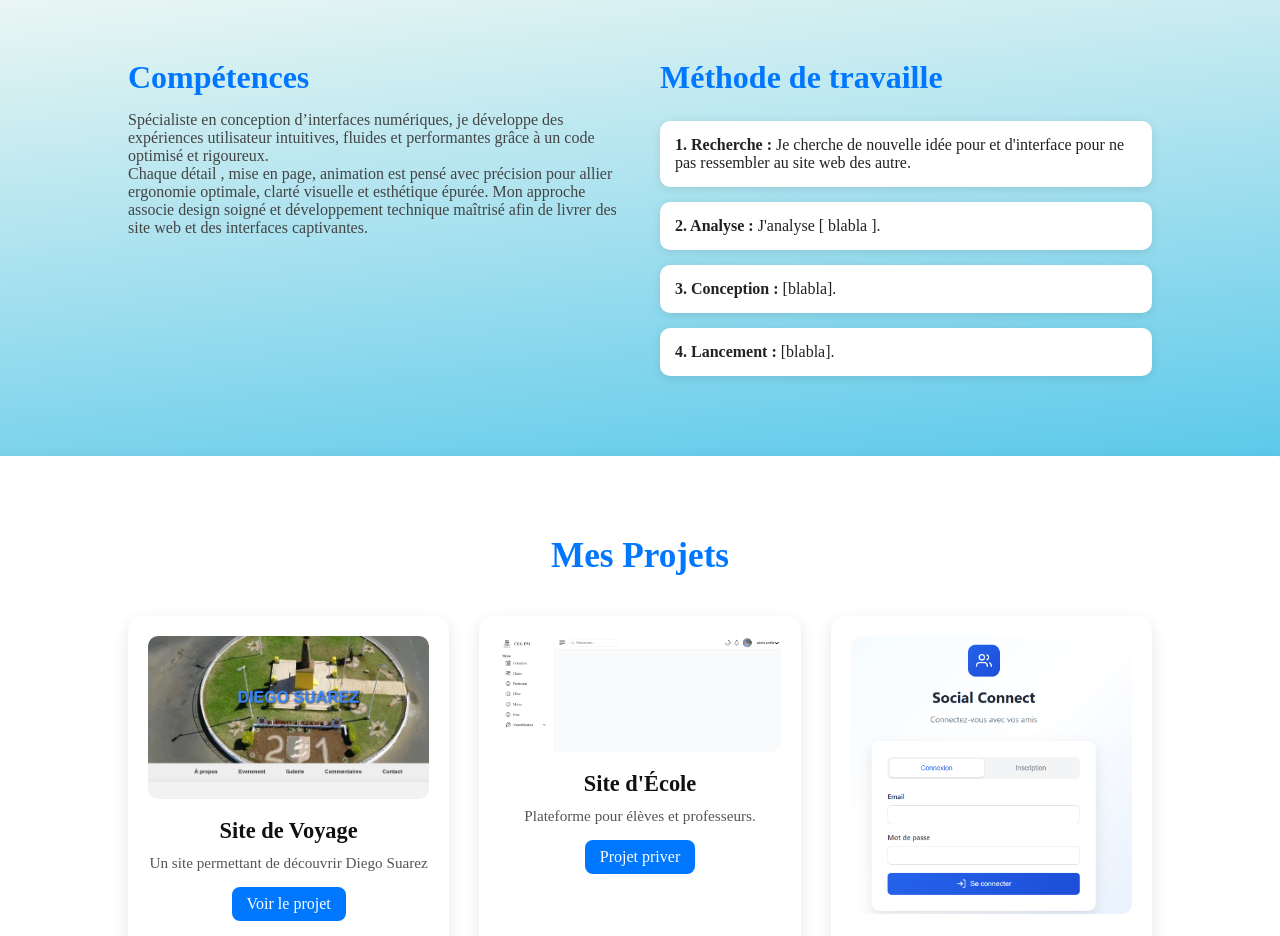
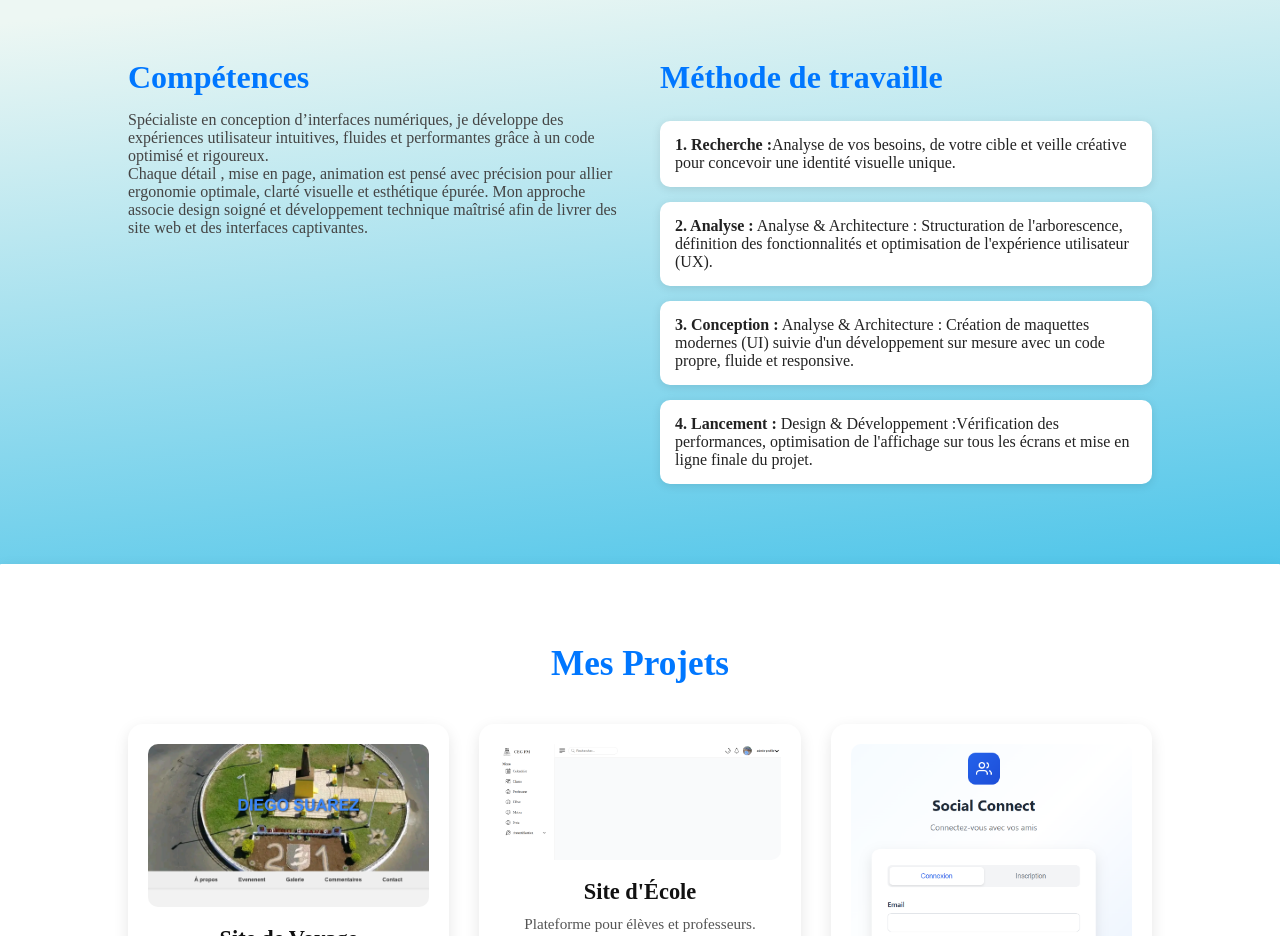
Before and after one commit to Hamzah0071/portfolio, a plain HTML site: page index.html in a window 1280 px wide. Shown: the part 1360-2296 px from the top of the page. Drawn offline with Linux system fonts and the light colour scheme.

Commit message:
Update project methodology descriptions

```diff
--- a/index.html
+++ b/index.html
@@ -91,16 +91,16 @@
             <div class="right3">
                 <h2>Méthode de travaille</h2>
                 <div class="galeri1">
-                    <p><strong>1. Recherche :</strong> Je cherche de nouvelle idée pour et d'interface pour ne pas ressembler au site web des autre.</p>
+                    <p><strong>1. Recherche :</strong>Analyse de vos besoins, de votre cible et veille créative pour concevoir une identité visuelle unique.</p>
                 </div>
                 <div class="galeri2">
-                    <p><strong>2. Analyse :</strong> J'analyse [ blabla ].</p>
+                    <p><strong>2. Analyse :</strong> Analyse & Architecture :</strong> Structuration de l'arborescence, définition des fonctionnalités et optimisation de l'expérience utilisateur (UX).</p>
                 </div>
                 <div class="galeri3">
-                    <p><strong>3. Conception :</strong> [blabla].</p>
+                    <p><strong>3. Conception :</strong> Analyse & Architecture :</strong> Création de maquettes modernes (UI) suivie d'un développement sur mesure avec un code propre, fluide et responsive.</p>
                 </div>
                 <div class="galeri4">
-                    <p><strong>4. Lancement :</strong> [blabla].</p>
+                    <p><strong>4. Lancement :</strong> Design & Développement :</strong>Vérification des performances, optimisation de l'affichage sur tous les écrans et mise en ligne finale du projet.</p>
                 </div>
             </div>
         </section>
```
